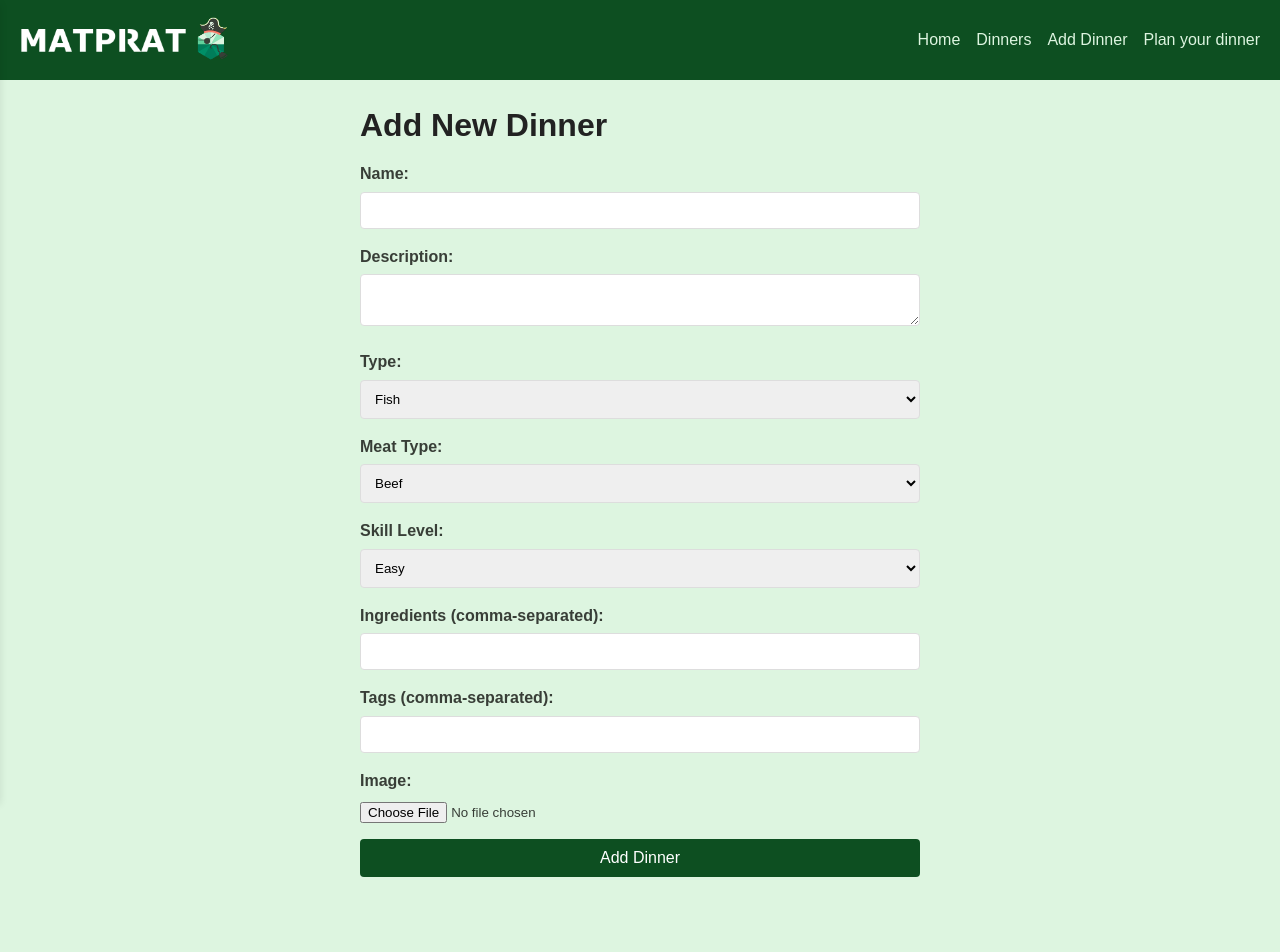
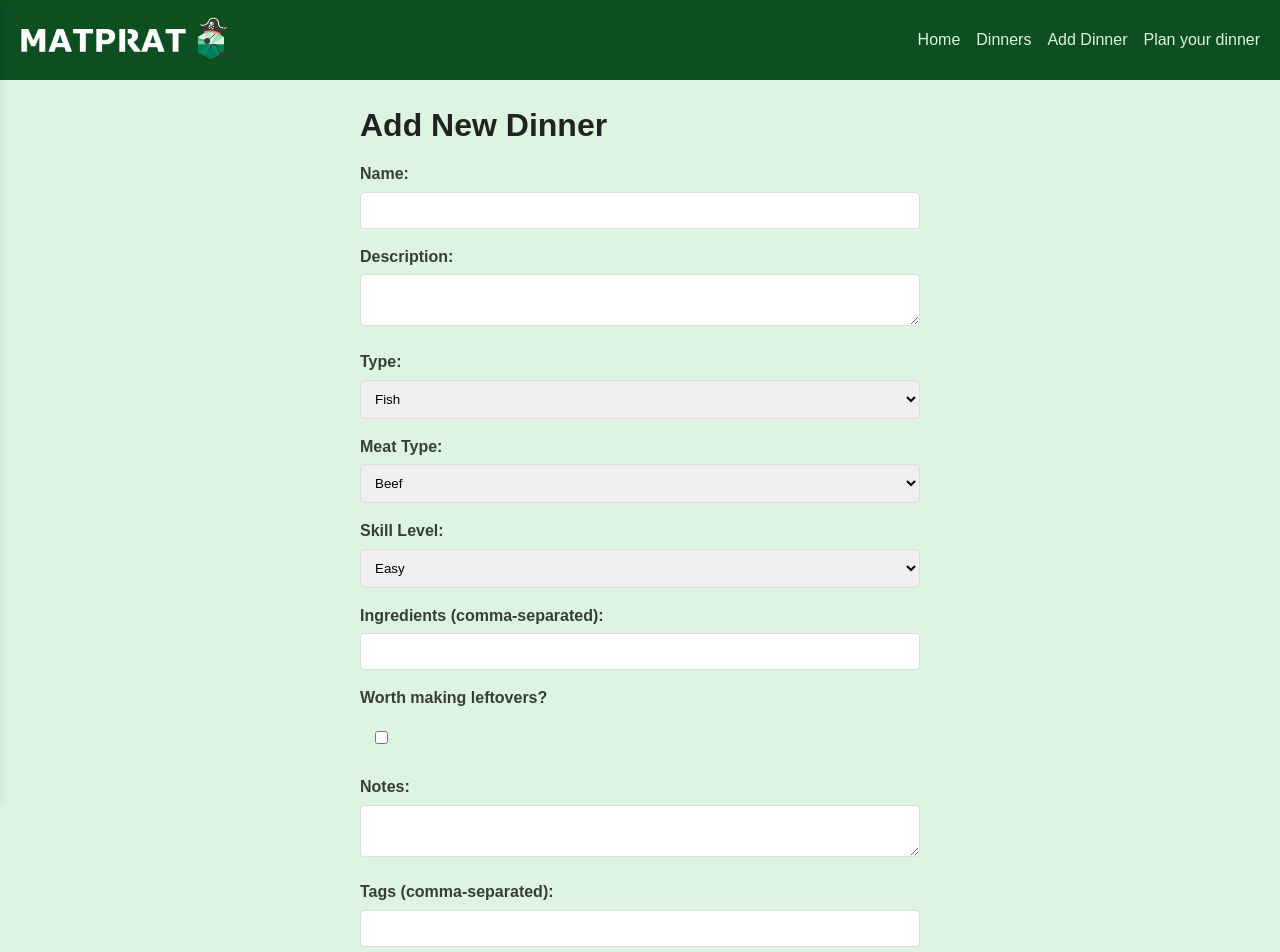
Before and after one commit to smudoperator/matparat, a React (Create React App) app: page /matparat/AddDinner in a window 1280 px wide. Shown: the top 952 px of the page. Before the commit the page ends 897 px from the top, so only its background shows below. Built offline with nearby package versions, Linux system fonts and the light colour scheme.

Commit message:
updating to include notes and leftovers

```diff
--- a/src/pages/AddDinner.tsx
+++ b/src/pages/AddDinner.tsx
@@ -11,6 +11,8 @@ const AddDinnerPage = () => {
     const [meatType, setMeatType] = useState<MeatType>(MeatType.Beef); // Default to Beef
     const [skillLevel, setSkillLevel] = useState<SkillLevel>(SkillLevel.Easy); // Default to Easy
     const [ingredients, setIngredients] = useState<string>('');
+    const [worthMakingLeftovers, setWorthMakingLeftovers] = useState<boolean>(false); // Default to false
+    const [notes, setNotes] = useState<string>(""); // Default to empty perchance? Empty or null hmmmmm
     const [tags, setTags] = useState<string>('');
     const [image, setImage] = useState<string | null>(null);
     const [error, setError] = useState<string | null>(null);
@@ -39,6 +41,8 @@ const AddDinnerPage = () => {
             meatType,
             skillLevel,
             ingredients: ingredients.split(',').map(ingredient => ingredient.trim()),
+            worthMakingLeftovers,
+            notes,
             tags: tags.split(',').map(tag => tag.trim()),
             imageData: image
         };
@@ -111,6 +115,25 @@ const AddDinnerPage = () => {
                     />
                 </div>
                 <div className={styles.formGroup}>
+                    <label htmlFor="worthMakingLeftovers">Worth making leftovers?</label>
+                    <input
+                        className="form-checkbox"
+                        type="checkbox"
+                        name="worthMakingLeftovers"
+                        checked={worthMakingLeftovers}
+                        onChange={handleFileChange}
+                    />
+                </div>
+                <div className={styles.formGroup}>
+                    <label htmlFor="notes">Notes:</label>
+                    <textarea
+                        id="notes"
+                        value={notes}
+                        onChange={e => setNotes(e.target.value)}
+                        required
+                    />
+                </div>
+                <div className={styles.formGroup}>
                     <label htmlFor="tags">Tags (comma-separated):</label>
                     <input
                         type="text"
--- a/src/pages/DinnerPlanPage.css
+++ b/src/pages/DinnerPlanPage.css
@@ -38,7 +38,7 @@
 }
 
 .weekday-header {
-    padding-bottom: 50px;
+    margin-bottom: 50px;
 }
 
 .dinner-card h3 {
--- a/src/pages/EditDinner.tsx
+++ b/src/pages/EditDinner.tsx
@@ -16,6 +16,8 @@ const EditDinner = () => {
   const [meatType, setMeatType] = useState<MeatType>(MeatType.Beef);
   const [skillLevel, setSkillLevel] = useState<SkillLevel>(SkillLevel.Easy);
   const [ingredients, setIngredients] = useState('');
+  const [worthMakingLeftovers, setWorthMakingLeftovers] = useState<boolean>(false);
+  const [notes, setNotes] = useState<string>('');
   const [tags, setTags] = useState('');
   const [image, setImage] = useState<string | null>(null);
   const [imagePreview, setImagePreview] = useState<string | null>(null);
@@ -33,8 +35,10 @@ const EditDinner = () => {
         setMeatType(fetchedDinner.meatType);
         setSkillLevel(fetchedDinner.skillLevel);
         setIngredients(fetchedDinner.ingredients.join(', '));
+        setWorthMakingLeftovers(fetchedDinner.worthMakingLeftovers);
+        setNotes(fetchedDinner.notes);
         setTags(fetchedDinner.tags.join(', '));
-        setImagePreview(fetchedDinner.imageData);
+        setImagePreview(fetchedDinner.imageData); // Set existing image preview
       } catch (error) {
         console.error('Failed to fetch dinner:', error);
       }
@@ -46,17 +50,14 @@ const EditDinner = () => {
   const handleFileChange = (e: React.ChangeEvent<HTMLInputElement>) => {
     const file = e.target.files ? e.target.files[0] : null;
     if (file) {
-      console.log("file = true")
       const reader = new FileReader();
       reader.onloadend = () => {
         const base64String = reader.result as string;
         const base64Data = base64String.split(',')[1]; // Strip the prefix for image byte
-        setImage(base64Data);
-        setImagePreview(reader.result as string);
+        setImage(base64Data); // Set the new image
+        setImagePreview(base64String); // Set the preview
       };
       reader.readAsDataURL(file);
-    } else {
-      setImagePreview(null);
     }
   };
 
@@ -64,9 +65,9 @@ const EditDinner = () => {
     e.preventDefault();
 
     if (!id) {
-        setError('Dinner Id is missing.');
-        return;
-      }
+      setError('Dinner Id is missing.');
+      return;
+    }
 
     const updatedDinner = {
       id,
@@ -75,9 +76,11 @@ const EditDinner = () => {
       type,
       meatType,
       skillLevel,
-      ingredients: ingredients.split(',').map(ingredient => ingredient.trim()),
-      tags: tags.split(',').map(tag => tag.trim()),
-      imageData: image || null
+      ingredients: ingredients.split(',').map((ingredient) => ingredient.trim()),
+      worthMakingLeftovers,
+      notes,
+      tags: tags.split(',').map((tag) => tag.trim()),
+      imageData: image || dinner?.imageData || null, // Retain existing image if no new one is uploaded
     };
 
     try {
@@ -88,6 +91,10 @@ const EditDinner = () => {
       setError('Failed to update dinner.');
       console.error('Update failed:', error);
     }
+  };
+
+  const handleCheckboxChange = () => {
+    setWorthMakingLeftovers((prev) => !prev);
   };
 
   if (!dinner) {
@@ -106,7 +113,7 @@ const EditDinner = () => {
             type="text"
             id="name"
             value={name}
-            onChange={e => setName(e.target.value)}
+            onChange={(e) => setName(e.target.value)}
             required
           />
         </div>
@@ -115,31 +122,51 @@ const EditDinner = () => {
           <textarea
             id="description"
             value={description}
-            onChange={e => setDescription(e.target.value)}
+            onChange={(e) => setDescription(e.target.value)}
             required
           />
         </div>
         <div className={styles.formGroup}>
           <label htmlFor="type">Type:</label>
-          <select id="type" value={type} onChange={e => setType(parseInt(e.target.value) as DinnerType)}>
+          <select
+            id="type"
+            value={type}
+            onChange={(e) => setType(parseInt(e.target.value) as DinnerType)}
+          >
             {Object.entries(DinnerType).map(([key, value]) => (
-              <option key={value} value={value}>{key}</option>
+              <option key={value} value={value}>
+                {key}
+              </option>
             ))}
           </select>
         </div>
         <div className={styles.formGroup}>
           <label htmlFor="meatType">Meat Type:</label>
-          <select id="meatType" value={meatType} onChange={e => setMeatType(parseInt(e.target.value) as MeatType)}>
+          <select
+            id="meatType"
+            value={meatType}
+            onChange={(e) => setMeatType(parseInt(e.target.value) as MeatType)}
+          >
             {Object.entries(MeatType).map(([key, value]) => (
-              <option key={value} value={value}>{key}</option>
+              <option key={value} value={value}>
+                {key}
+              </option>
             ))}
           </select>
         </div>
         <div className={styles.formGroup}>
           <label htmlFor="skillLevel">Skill Level:</label>
-          <select id="skillLevel" value={skillLevel} onChange={e => setSkillLevel(parseInt(e.target.value) as SkillLevel)}>
+          <select
+            id="skillLevel"
+            value={skillLevel}
+            onChange={(e) =>
+              setSkillLevel(parseInt(e.target.value) as SkillLevel)
+            }
+          >
             {Object.entries(SkillLevel).map(([key, value]) => (
-              <option key={value} value={value}>{key}</option>
+              <option key={value} value={value}>
+                {key}
+              </option>
             ))}
           </select>
         </div>
@@ -149,8 +176,26 @@ const EditDinner = () => {
             type="text"
             id="ingredients"
             value={ingredients}
-            onChange={e => setIngredients(e.target.value)}
+            onChange={(e) => setIngredients(e.target.value)}
             required
+          />
+        </div>
+        <div className={styles.formGroup}>
+          <label htmlFor="worthMakingLeftovers">Worth making leftovers?</label>
+          <input
+            className="form-checkbox"
+            type="checkbox"
+            name="worthMakingLeftovers"
+            checked={worthMakingLeftovers}
+            onChange={handleCheckboxChange}
+          />
+        </div>
+        <div className={styles.formGroup}>
+          <label htmlFor="notes">Notes:</label>
+          <textarea
+            id="notes"
+            value={notes}
+            onChange={(e) => setNotes(e.target.value)}
           />
         </div>
         <div className={styles.formGroup}>
@@ -159,7 +204,7 @@ const EditDinner = () => {
             type="text"
             id="tags"
             value={tags}
-            onChange={e => setTags(e.target.value)}
+            onChange={(e) => setTags(e.target.value)}
             required
           />
         </div>
@@ -171,9 +216,17 @@ const EditDinner = () => {
             accept="image/*"
             onChange={handleFileChange}
           />
-          {imagePreview && <img src={imagePreview} alt="Selected preview" className={styles.imagePreview} />}
+          {imagePreview && (
+            <img
+              src={imagePreview}
+              alt="Selected preview"
+              className={styles.imagePreview}
+            />
+          )}
         </div>
-        <button type="submit" className={styles.submitButton}>Save Changes</button>
+        <button type="submit" className={styles.submitButton}>
+          Save Changes
+        </button>
       </form>
     </div>
   );
--- a/src/services/DinnerService.tsx
+++ b/src/services/DinnerService.tsx
@@ -25,7 +25,7 @@ const apiService = {
   },
 
   addDinner: async (dinner: CreateDinner) => {
-    const { name, description, type, meatType, skillLevel, ingredients, tags, imageData } = dinner;
+    const { name, description, type, meatType, skillLevel, ingredients, worthMakingLeftovers, notes, tags, imageData } = dinner;
     const response = await axios.post(`${API_BASE_URL}/Dinner/AddDinner`, {
       name,
       description,
@@ -33,6 +33,8 @@ const apiService = {
       meatType,
       skillLevel,
       ingredients,
+      worthMakingLeftovers,
+      notes,
       tags,
       imageData
      } )
@@ -43,7 +45,7 @@ const apiService = {
   },
 
   updateDinner: async (dinner: Dinner) => {
-    const { id, name, description, type, meatType, skillLevel, ingredients, tags, imageData } = dinner;
+    const { id, name, description, type, meatType, skillLevel, ingredients, worthMakingLeftovers, notes, tags, imageData } = dinner;
     console.log(dinner);
     const response = await axios.post(`${API_BASE_URL}/Dinner/EditDinner`, {
       id,
@@ -53,6 +55,8 @@ const apiService = {
       meatType,
       skillLevel,
       ingredients,
+      worthMakingLeftovers,
+      notes,
       tags,
       imageData
      })
--- a/src/types/interfaces.ts
+++ b/src/types/interfaces.ts
@@ -9,6 +9,8 @@ export interface Dinner {
     meatType: MeatType;
     skillLevel: SkillLevel;
     ingredients: string[];
+    worthMakingLeftovers: boolean;
+    notes: string;
     tags: string[];
     imageData: string | null;
 }
@@ -21,6 +23,8 @@ export interface CreateDinner {
     meatType: MeatType;
     skillLevel: SkillLevel;
     ingredients: string[];
+    worthMakingLeftovers: boolean;
+    notes: string;
     tags: string[];
     imageData: string | null;
 }
```
Also changed, not shown: src/pages/Dinners.tsx (+3 -18 lines), 1 other file (tests, documents, lock files or other folders).
